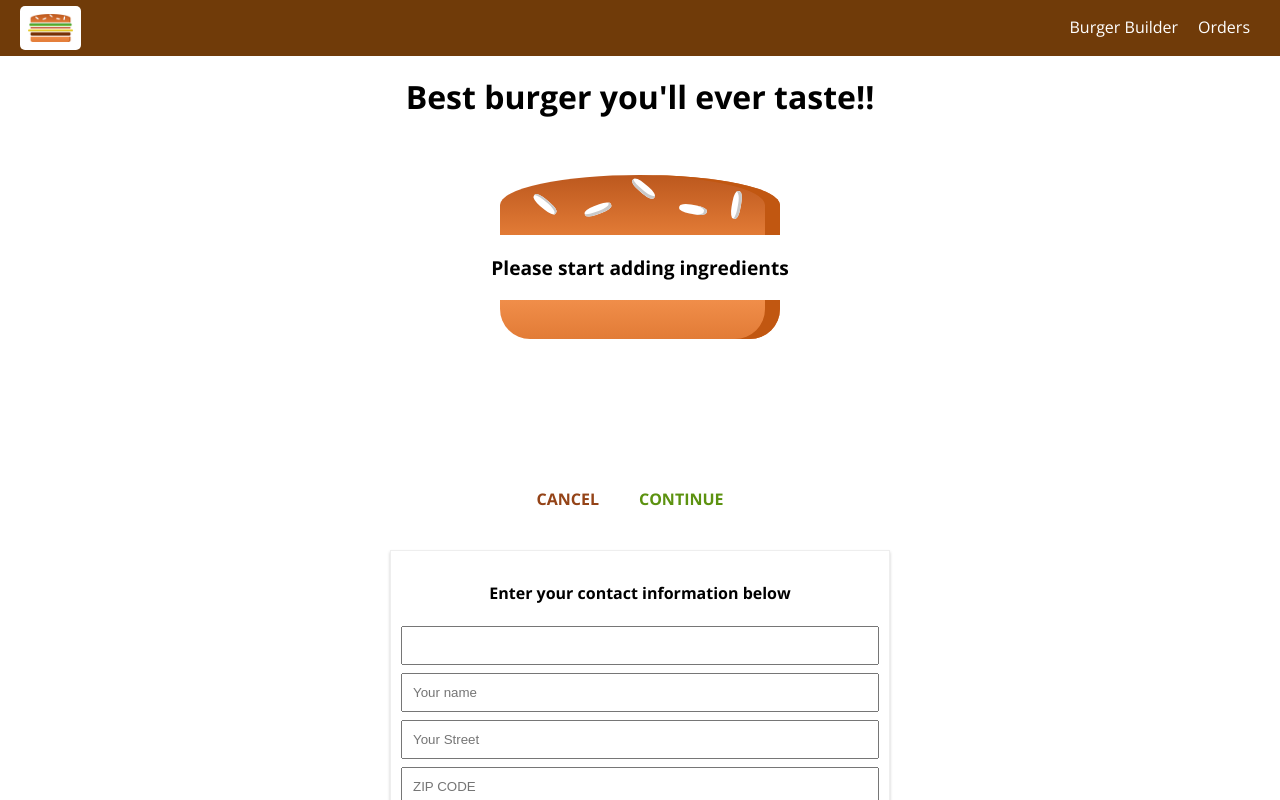
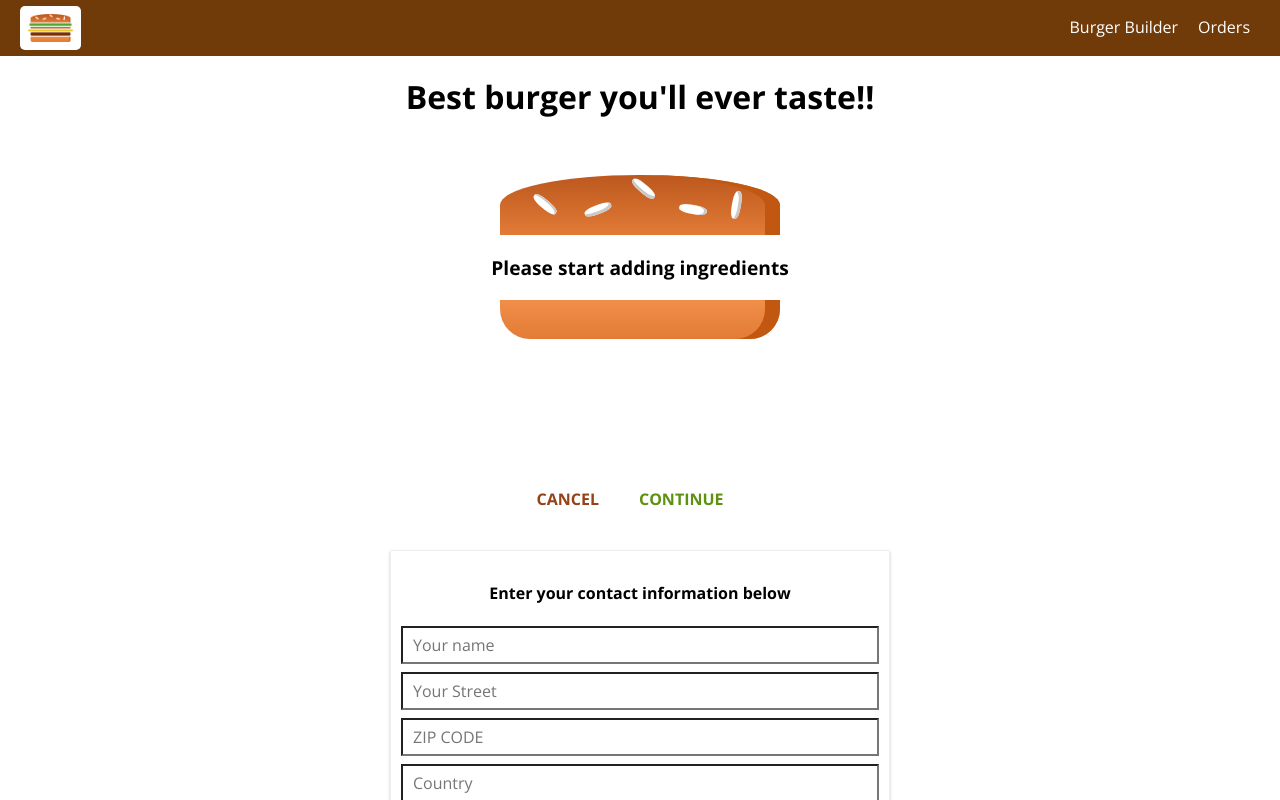
Before and after one commit to daj757/reactBurger, a React app: page /checkout in a window 1280 px wide. Both pictures are taken after a click on the button "CONTINUE". Shown: the top 800 px of the page. Built offline with nearby package versions, Linux system fonts and the light colour scheme.

Commit message:
newest addition

```diff
--- a/package.json
+++ b/package.json
@@ -36,8 +36,10 @@
     "react": "^16.1.0",
     "react-dev-utils": "^4.2.1",
     "react-dom": "^16.1.0",
+    "react-redux": "^5.0.6",
     "react-router": "^4.2.0",
     "react-router-dom": "^4.2.2",
+    "redux": "^3.7.2",
     "style-loader": "0.19.0",
     "sw-precache-webpack-plugin": "0.11.4",
     "url-loader": "0.6.2",
--- a/src/components/UI/Input/Input.css
+++ b/src/components/UI/Input/Input.css
@@ -13,7 +13,6 @@ Input {
 
 .InputElement {
     outline: none;
-    border: 1px solid #ccc;
     background-color: white;
     font: inherit;
     padding: 6px 10px;
@@ -27,3 +26,7 @@ Input {
     background-color: #ccc;
 
 }
+
+.Invalid {
+    background-color: rgb(235, 84, 84);
+}
--- a/src/components/UI/Input/Input.js
+++ b/src/components/UI/Input/Input.js
@@ -3,22 +3,37 @@ import classes from './Input.css'
 
 const input = (props) => {
     let inputElement = null;
-    switch(props.inputyype)  {
+    const inputClasses = [classes.InputElement]
+    if(props.invalid && props.shouldValidate && props.touched) {
+        inputClasses.push(classes.Invalid)
+    }
+    switch(props.elementType)  {
         case ('input') :
-        inputElement = <input className={classes.inputElement}
+        inputElement = <input className={inputClasses.join(' ')}
         {...props.elementConfig}
-        value={props.value} />;
+        value={props.value}
+        onChange={props.changed}/>;
         break;
         case ('textarea') :
-        inputElement = <textarea className={classes.inputElement}
-        {...props.elementConfig} value={props.value}/>
+        inputElement = <textarea className={inputClasses.join(' ')}
+        {...props.elementConfig} value={props.value}
+        onChange={props.changed}/>
+        break;
+        case ('select') :
+        inputElement = (
+        <select className={inputClasses.join(' ')}
+       value={props.value}
+       onChange={props.changed}>{props.elementConfig.options.map(option => (
+           <option key={option.value} value={option.value}>{option.displayValue}</option>
+        ))} </select> )
         break;
         default:
-        inputElement = <input className={classes.inputElement}
-        {...props.elementConfig} value={props.value}/>
+        inputElement = <input className={inputClasses.join(' ')}
+        {...props.elementConfig} value={props.value}
+        onChange={props.changed}/>
 
     }
-  return (  <div className={classes.Input}>
+  return (  <div >
         <label className={classes.Label} >{props.label}</label>
         {inputElement}
   </div> )
--- a/src/containers/Checkout/ContactData/ContactData.js
+++ b/src/containers/Checkout/ContactData/ContactData.js
@@ -13,7 +13,12 @@ class ContactData extends Component {
                     type: 'text',
                     placeholder: "Your name"
                 },
-                value: ''
+                value: '',
+                validation: {
+                    required: true
+                },
+                valid: false,
+                touched: false
             },
             street: {
                 elementType: 'input',
@@ -21,7 +26,12 @@ class ContactData extends Component {
                     type: 'text',
                     placeholder: "Your Street"
                 },
-                value: ''
+                value: '',
+                validation: {
+                    required: true
+                },
+                valid: false,
+                touched: false
             },
             zipCode: {
                 elementType: 'input',
@@ -29,7 +39,14 @@ class ContactData extends Component {
                     type: 'text',
                     placeholder: "ZIP CODE"
                 },
-                value: ''
+                value: '',
+                validation: {
+                    required: true,
+                    minLength: 5,
+                    maxLength: 5
+                },
+                valid: false,
+                touched: false
             },
             country: {
                 elementType: 'input',
@@ -37,7 +54,12 @@ class ContactData extends Component {
                     type: 'text',
                     placeholder: "Country"
                 },
-                value: ''
+                value: '',
+                validation: {
+                    required: true
+                },
+                valid: false,
+                touched: false
             },
             email: {
                 elementType: 'input',
@@ -45,7 +67,12 @@ class ContactData extends Component {
                     type: 'email',
                     placeholder: "Email"
                 },
-                value: ''
+                value: '',
+                validation: {
+                    required: true
+                },
+                valid: false,
+                touched: false
             },
             deliveryMethod: {
                 elementType: 'select',
@@ -60,7 +87,10 @@ class ContactData extends Component {
                         }
                     ]
                 },
-                value: ''
+                value: 'fastest',
+                validation: {
+                    required: true
+                }
             }
         },
         loading: false
@@ -68,9 +98,15 @@ class ContactData extends Component {
     orderHandler = (event) => {
         event.preventDefault();
         this.setState({loading: true})
+        const formData = {}
+            for (let formId in this.state.orderForm) {
+                formData[formId] = this.state.orderForm[formId].value
+            }
+
         const order = {
             ingredients: this.props.ingredients,
-            price: this.props.price
+            price: this.props.price,
+            orderData: formData
         }
         axios
             .post('/orders.json', order)
@@ -78,6 +114,35 @@ class ContactData extends Component {
             .catch(error => console.log(error), this.setState({loading: false}))
             event.preventDefault()
     }
+
+    inputChangedHandler = (event, inputId) => {
+        const updatedOrderForm = {
+            ...this.state.orderForm
+        }
+        const updatedFormElement = {
+            ...updatedOrderForm[inputId]
+        }
+        // updatedFormElement.touched = true;
+        updatedFormElement.value = event.target.value;
+        // updatedFormElement.valid = this.checkValidity(updatedFormElement.value, updatedFormElement.validation)
+        updatedOrderForm[inputId] = updatedFormElement;
+        this.setState({orderForm: updatedOrderForm})
+
+    }
+    // checkValidity(value, rules){
+    //     let isValid = false;
+    //     if (rules.required) {
+    //         isValid = value.trim() !== '' && isValid
+    //     }
+    //     if (rules.minLength) {
+    //         isValid = value.length >= rules.minLength && isValid
+    //     }
+    //     if (rules.maxLength) {
+    //         isValid = value.length <= rules.maxLength && isValid
+    //     }
+    //     return isValid;
+
+    // }
 
     render() {
         const formElementsArray = [];
@@ -89,17 +154,20 @@ class ContactData extends Component {
             })
         }
         let form = (
-            <form>
-                <Input elementType='' elementConfig='' value=''/>
+            <form onSubmit={this.orderHandler}>
                 {formElementsArray.map(formElement => (
                     <Input
+                    invalid={!formElement.config.valid}
+                    touched={formElement.config.touched}
+                    shouldValidate={formElement.config.validation}
                     key={formElement.id}
+                    changed={(event) => this.inputChangedHandler(event, formElement.id)}
                     elementType={formElement.config.elementType}
                     elementConfig={formElement.config.elementConfig}
                     value={formElement.config.value}/>
                 )
                 )}
-                <Button clicked={this.orderHandler} btnType="Success">ORDER</Button>
+                <Button btnType="Success">ORDER</Button>
 
             </form>
 
```
Also changed, not shown: 1 other file (tests, documents, lock files or other folders).
